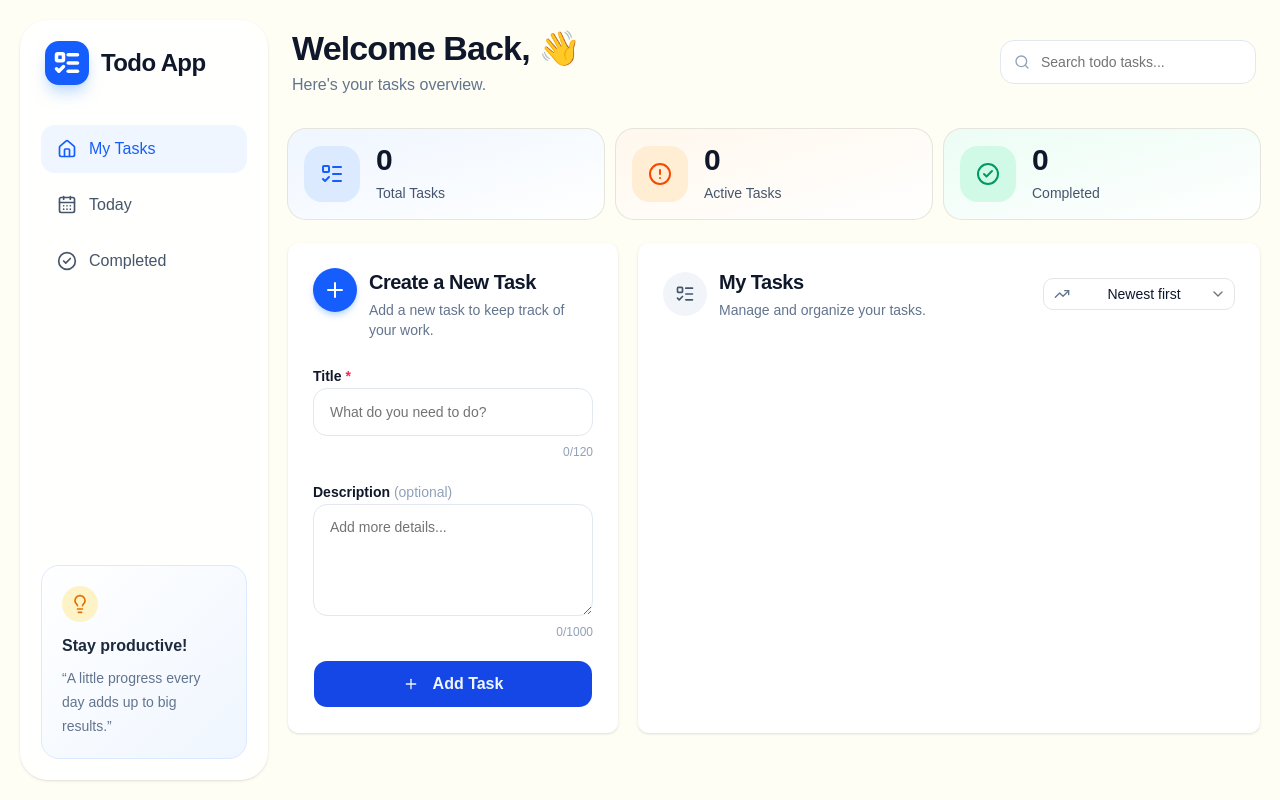
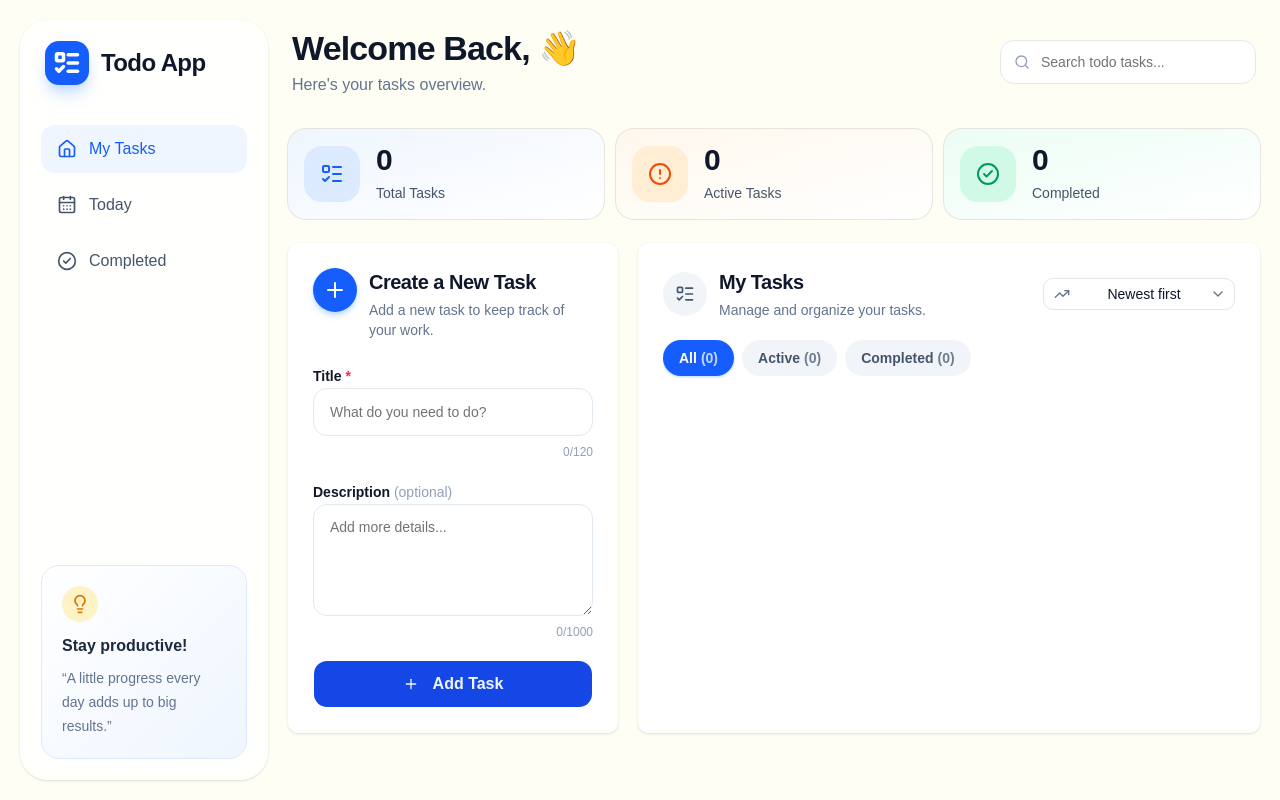
Before and after one commit to kingpasan/todo-app, a React (Vite) app in the folder client/: page / in a window 1280 px wide. Built offline with nearby package versions, Linux system fonts and the light colour scheme.

Commit message:
frontend: todo filtration added

```diff
--- a/client/src/App.tsx
+++ b/client/src/App.tsx
@@ -11,9 +11,10 @@ import DashboardHeader from "@/components/layout/DashboardHeader";
 import SummaryCards from "@/components/SummaryCards";
 import TodoForm from "@/components/TodoForm";
 import { todoApi } from "@/services/todoApi";
-import AlertDialog from "./components/AlertDialog";
+import AlertDialog from "@/components/AlertDialog";
 import { ListTodo } from "lucide-react";
-import TodoSortOrder from "./components/TodoSortOrder";
+import TodoSortOrder from "@/components/TodoSortOrder";
+import TodoFilters from "@/components/TodoFilters";
 
 const App = () => {
   const [todos, setTodos] = useState<Todo[]>([]);
@@ -128,6 +129,11 @@ const App = () => {
                     onValueChange={(value) => setSortOrder(value as SortOrder)}
                   />
                 </div>
+                <TodoFilters
+                  filter={filter}
+                  onChange={setFilter}
+                  counts={counts}
+                />
               </section>
             </div>
           </main>
--- /dev/null
+++ b/client/src/components/TodoFilters.tsx
@@ -0,0 +1,53 @@
+import type { TodoFilter } from "@/types/todo";
+
+type TodoFiltersProps = {
+  filter: TodoFilter;
+  counts: {
+    all: number;
+    active: number;
+    completed: number;
+  };
+  onChange: (filter: TodoFilter) => void;
+};
+
+const filters: {
+  value: TodoFilter;
+  label: string;
+  countKey: keyof TodoFiltersProps["counts"];
+}[] = [
+  { value: "All", label: "All", countKey: "all" },
+  { value: "Active", label: "Active", countKey: "active" },
+  { value: "Completed", label: "Completed", countKey: "completed" },
+];
+
+const TodoFilters = ({ filter, counts, onChange }: TodoFiltersProps) => {
+  return (
+    <div
+      className="mb-3 flex gap-2 overflow-x-auto pb-1"
+      aria-label="Filter tasks"
+    >
+      {filters.map((item) => {
+        const selected = filter === item.value;
+
+        return (
+          <button
+            key={item.value}
+            type="button"
+            aria-pressed={selected}
+            onClick={() => onChange(item.value)}
+            className={`shrink-0 rounded-full px-4 py-2 text-xs font-semibold transition sm:text-sm  ${
+              selected
+                ? "bg-blue-600 text-white shadow-sm shadow-blue-200"
+                : "bg-slate-100 text-slate-600 hover:bg-slate-200"
+            }`}
+          >
+            {item.label}
+            <span className="ml-1 opacity-75">({counts[item.countKey]})</span>
+          </button>
+        );
+      })}
+    </div>
+  );
+};
+
+export default TodoFilters;
```
